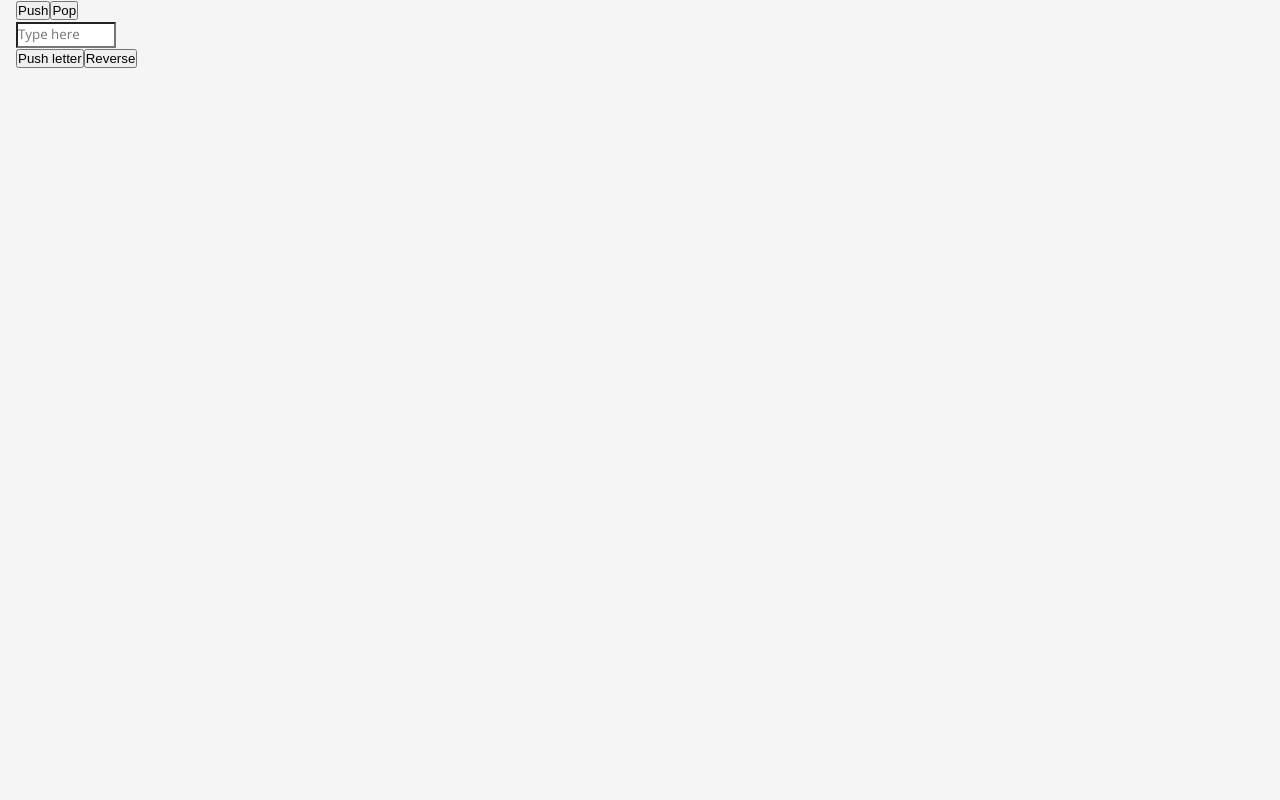
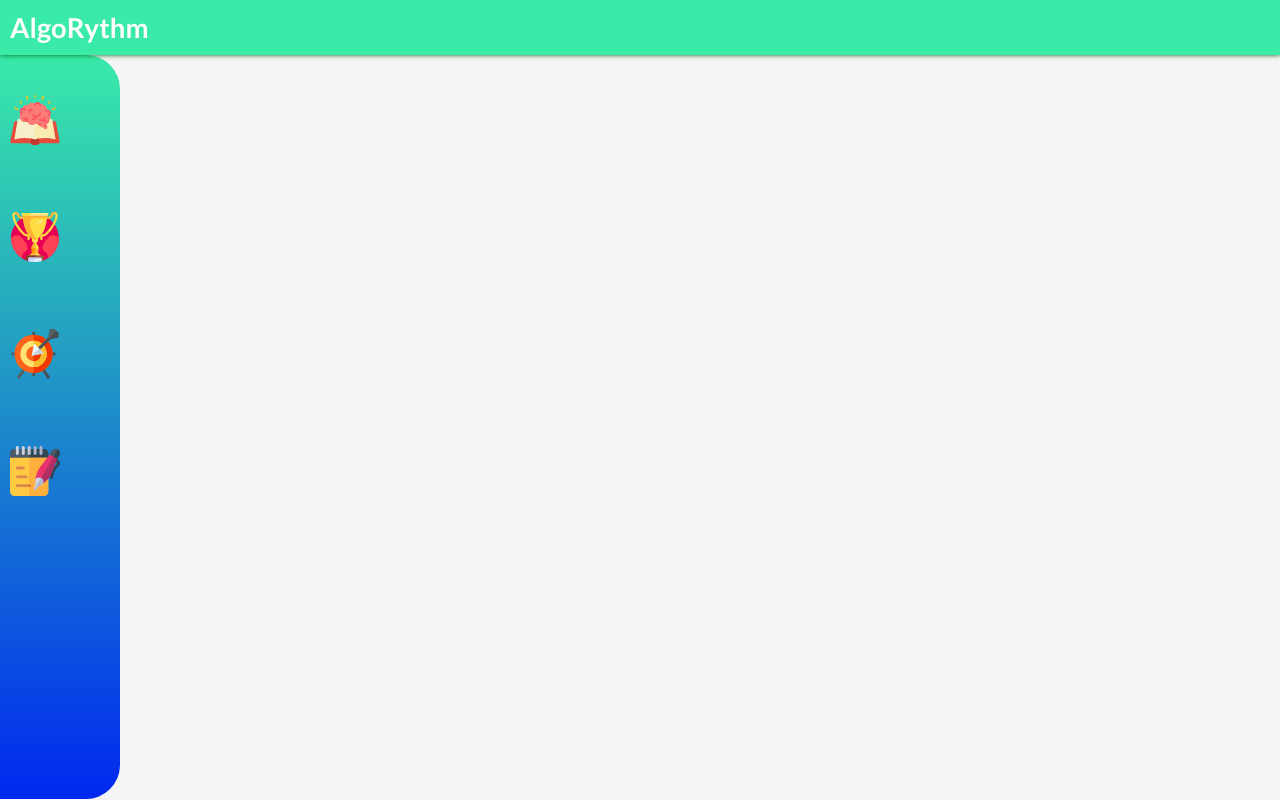
Before and after one commit to bryanr1992/AlgoRythm-main, a React (Create React App) app: page /queues in a window 1280 px wide. Built offline with nearby package versions, Linux system fonts and the light colour scheme.

Commit message:
complete refactoring based on initial business logic

```diff
--- a/public/index.html
+++ b/public/index.html
@@ -11,6 +11,7 @@
   <link rel="preconnect" href="https://fonts.gstatic.com" crossorigin>
   <link href="https://fonts.googleapis.com/css2?family=Montserrat:wght@400;600;800&display=swap" rel="stylesheet">
   <link rel="apple-touch-icon" href="%PUBLIC_URL%/logo192.png" />
+  <link rel="stylesheet" href="https://cdnjs.cloudflare.com/ajax/libs/semantic-ui/2.4.1/semantic.min.css" />
   <!--
       manifest.json provides metadata used when your web app is installed on a
       user's mobile device or desktop. See https://developers.google.com/web/fundamentals/web-app-manifest/
--- a/src/components/App.jsx
+++ b/src/components/App.jsx
@@ -17,17 +17,17 @@ const App = () => {
 
   setTheme();
   return (
-    // <div class="container">
-    //   <Header />
-    //   <div class="menu-container">
-    //     <Menu />
-    //   </div>
-    // </div>
-    // <QueueInst />
+    <div class="container">
+      <Header />
+      <div class="menu-container">
+        <Menu />
+      </div>
+    </div>
+     //<QueueInst />
     // <StackInst />
     // <Notes />
     //<BubbleInst />
-    <Stack />
+    // <Stack />
     //<Queues />
   );
 };
--- a/src/components/layout/Menu.css
+++ b/src/components/layout/Menu.css
@@ -1,21 +1,48 @@
+.theme-dark {
+    --background-color-custom: transparent linear-gradient(180deg, #720fcb 0%, #220441 100%) 0% 0% no-repeat padding-box;
+    --background-color-custom-reg: #720fcb;
+    --background-color-text-area:#fff;
+    --background-color-input:#2e2a2a;
+    --background-color-button:#591180;
+    --background-color-page: #2e2a2a;
+  }
+
+  .theme-light {
+    --background-color-custom: transparent linear-gradient(180deg, #39EAA8 0%, #0028EF 100%) 0% 0% no-repeat padding-box;
+    --background-color-custom-reg: #38EAA8;
+    --background-color-page: #f5f5f5;
+    --background-color-text-area:#2e2a2a;
+  }
+
 /* The side navigation menu */
 #mySidenav {
-    width: 140px;
+    width: 120px;
 }
 
 #mySidenav:hover{
     width: 210px;
 }
 
-#mySidenav:hover a{
+.sidenav .my-a:hover {
+    background-color: #E9EEF7;
+}
+
+.sidenav .my-a:hover p{
+    color: var(--background-color-custom-reg);
+    font-size: large;
+    font-weight: bolder;
+}
+
+#mySidenav:hover .my-a{
     padding-left: 30px;
+    color: #f5f5f5;
 }
 
   .sidenav {
     transition: width 0.75s;
     left: 0px;
     width: 100%;
-    height: 91vh;
+    height: 93vh;
     background: transparent linear-gradient(180deg, #39EAA8 0%, #0028EF 100%) 0% 0% no-repeat padding-box;
     border-radius: 0px 34px 34px 0px;
     opacity: 1;
@@ -26,15 +53,17 @@
     top:0;
   }
 
-  .sidenav a {
+  .sidenav .my-a {
       transition: padding 0.75s;
       display: block;
       padding-top: 20px;
       padding-bottom: 20px;
       padding-left:10px;
       margin-top: 20px;
-      /* background-color: white; */
+      border: none;
+      color: transparent;
   }
+
 
   .menu-icons{
     height: 50px;
@@ -47,3 +76,16 @@
     margin-top:20px;
     margin-left:20px
 }
+
+.item-background-color:hover{
+    --ion-item-background:#E9EEF7!important;
+    color: var(--background-color-custom-reg)!important;
+    font-size: large!important;
+    font-weight: bold!important;
+}
+
+.sub-item-background-color:hover{
+    --ion-item-background:#E9EEF7;
+    font-size: large;
+    font-weight: bolder;
+}
--- a/src/components/layout/Menu.jsx
+++ b/src/components/layout/Menu.jsx
@@ -4,19 +4,19 @@ import './Menu.css';
 const Menu = () => {
   return (
     <div id="mySidenav" class="sidenav">
-      <a href="#">
+      <a className="my-a" href="#">
         <img className="menu-icons" src="../assets/icon/book.svg"></img>
         <p className="menu-text">Learn</p>
       </a>
-      <a href="#">
+      <a className="my-a" href="#">
         <img className="menu-icons" src="../assets/icon/trophy.svg"></img>
         <p className="menu-text">Challenge</p>
       </a>
-      <a href="#">
+      <a className="my-a" href="#">
         <img className="menu-icons" src="../assets/icon/focus.svg"></img>
         <p className="menu-text">Practice</p>
       </a>
-      <a href="#">
+      <a className="my-a" href="#">
         <img className="menu-icons" src="../assets/icon/notes.svg"></img>
         <p className="menu-text">Notes</p>
       </a>
--- a/src/components/layout/Notes.css
+++ b/src/components/layout/Notes.css
@@ -39,7 +39,7 @@
   }
   body {
     background: #f5f5f5;
-    padding: 0 16px;
+    padding: 0;
   }
 
   .custom-content {
--- a/src/components/pages/Instruction.css
+++ b/src/components/pages/Instruction.css
@@ -23,7 +23,7 @@
   --background:var(--background-color-custom-reg);
 }
 
-html, body, div, span, applet, object,
+html, body, .my-div, span, applet, object,
 iframe, h1, .custom-h2, .custom-h3, h4, h5, h6, p, blockquote,
 pre, a, abbr, acronym, address, big, cite,
 code, del, dfn, em, ins, kbd, q, s, samp,
@@ -168,7 +168,7 @@ a {
   text-decoration: none; }
   a:hover {
     border-bottom-color: #f56a6a;
-    color: #f56a6a !important; }
+    color: #f56a6a; }
     a:hover strong {
       color: inherit; }
 
--- a/src/components/pages/Queues.jsx
+++ b/src/components/pages/Queues.jsx
@@ -70,11 +70,11 @@ const Queues = () => {
   };
 
   return (
-    <div className="q-top">
-      <button className="ion-margin themed-btn" onClick={handleClick} disabled={status}>
+    <div className="top">
+      <button className="mini ui primary button stack-btn" onClick={handleClick} disabled={status}>
         Insert
       </button>
-      <button className="ion-margin themed-btn" onClick={handleLeave} disabled={status}>
+      <button className="mini ui primary button stack-btn" onClick={handleLeave} disabled={status}>
         Leave
       </button>
       <div className="q-top-2">
--- a/src/components/pages/Stack.css
+++ b/src/components/pages/Stack.css
@@ -70,6 +70,15 @@
 
 }
 
+.mini.ui.primary.button.stack-btn {
+    background: var(--background-color-custom-reg);
+    margin-left: 10px;
+}
+
+.stack-input{
+    margin-left: 6.857px;
+}
+
 /* .pop-block{
     margin-top:10px;
     margin-bottom:10px;
@@ -84,6 +93,7 @@
 .top{
     width:100%;
     height:100%;
+    padding-top: 10px;
     padding-bottom: 50px;
 }
 
--- a/src/components/pages/Stack.jsx
+++ b/src/components/pages/Stack.jsx
@@ -29,7 +29,6 @@ const Stack = () => {
 
   const [input, setInput] = useState('');
   const [reverse, setReverse] = useState(false);
-
 
   function addItem(item) {
     if (items.length >= 8) {
@@ -91,7 +90,6 @@ const Stack = () => {
     var newItem = items[items.length - 1];
     pop();
 
-
     if (reverse) {
       setTimeout(() => {
         reverseItems.push(newItem);
@@ -110,26 +108,29 @@ const Stack = () => {
     }
   };
 
-
   const filteredItems = items.filter((item, itemIndex) => {
     if (itemIndex >= 1 && itemIndex <= 8) {
-        return item;
-    } else{
-        return '';
+      return item;
+    } else {
+      return '';
     }
   });
 
   return (
     <React.Fragment>
       <div className="top">
-        <button className="ion-margin themed-btn" onClick={handleClick}>
+        <button
+          className=" mini ui primary button stack-btn"
+          onClick={handleClick}
+        >
           Push
         </button>
-        <button className="ion-margin themed-btn" onClick={pop}>
+        <button className=" mini ui primary button stack-btn" onClick={pop}>
           Pop
         </button>
-        <div className="stack-container">
+        <div className="ui input focus stack-input">
           <input
+            className="stack-input"
             onChange={handleChange}
             value={input}
             name="word"
@@ -137,10 +138,16 @@ const Stack = () => {
             type="text"
           ></input>
         </div>
-        <button onClick={handleClick2} class="ion-margin themed-btn">
+        <button
+          onClick={handleClick2}
+          class=" mini ui primary button stack-btn"
+        >
           Push letter
         </button>
-        <button onClick={reverseWord} className="ion-margin themed-btn">
+        <button
+          onClick={reverseWord}
+          className="mini ui primary button stack-btn"
+        >
           Reverse
         </button>
       </div>
```
